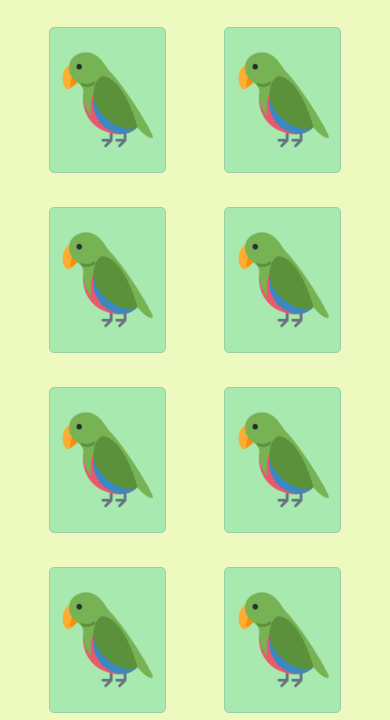
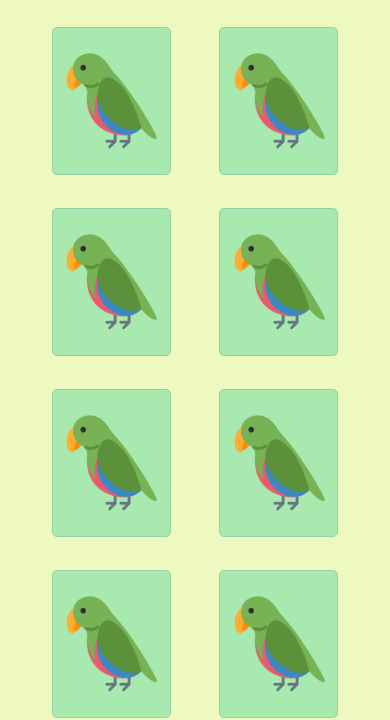
Before and after one commit to DanBellini/Projeto_04_parrotsCardGame, a plain HTML site: page index.html in a window 390 px wide. Shown: the part 127-847 px from the top of the page. Drawn offline with Linux system fonts and the light colour scheme; files that its build step writes are made by us from their sources; files whose address does not match are found by name.

Commit message:
layout aprimorado

```diff
--- a/style.css
+++ b/style.css
@@ -38,17 +38,18 @@ h1{
 }
 
 .game{
-    width: 1023px;
+    width: 90%;
     display: flex;
-    justify-content: space-around;
+    justify-content: space-evenly;
     flex-wrap: wrap;
     margin: 0 auto 0 auto;
 }
 
 .card{
-    width: 117px;
-    height: 146px;
-    margin: 0 17px 34px 17px;
+
+    width: 119px;
+    height: 148px;
+    margin: 0 16px 33px 16px;
 
 
     display: flex;
@@ -58,19 +59,12 @@ h1{
     background: #A7E9AF;
     border: 1px solid #99CEA8;
     border-radius: 5px;
+
 }
 
 img{
     width: 100px;
     height: 100px;
-}
-
-@media (max-width:1200px){
-    .game {
-        width: 95%;
-        padding-left: 2.5%;
-        padding-right: 2.5%;
-    }
 }
 
 @media (max-width: 640px){
```
Lines whose indentation alone changed are shown as unchanged.
